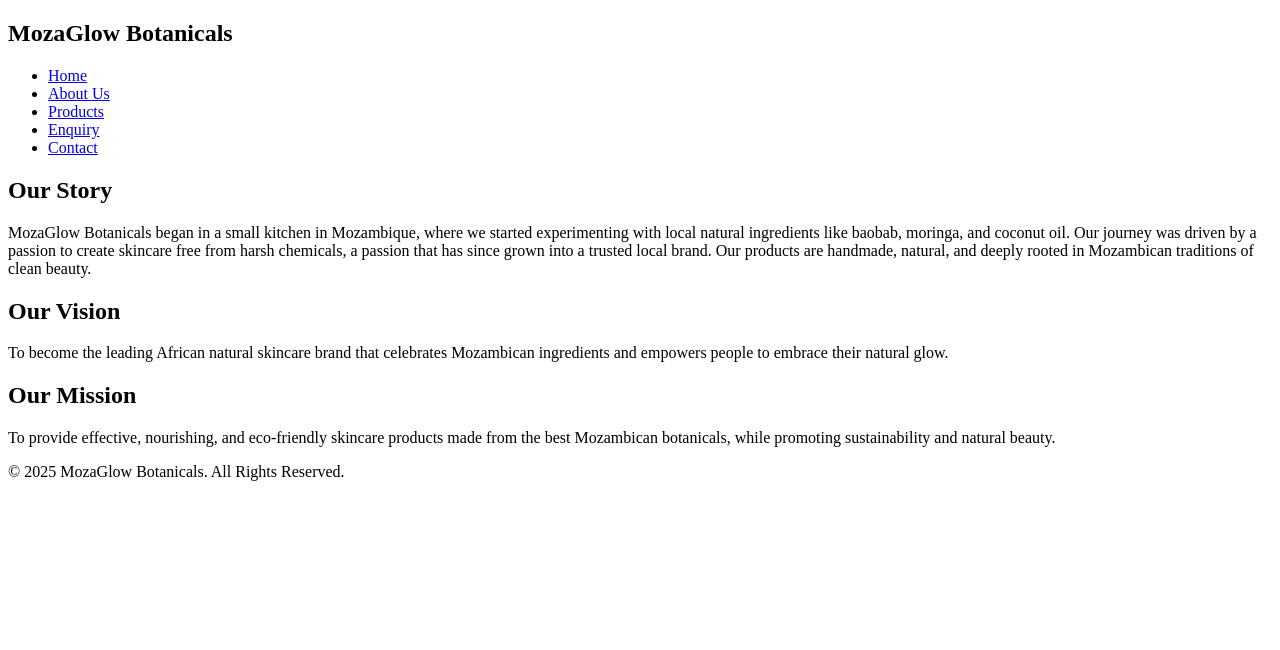
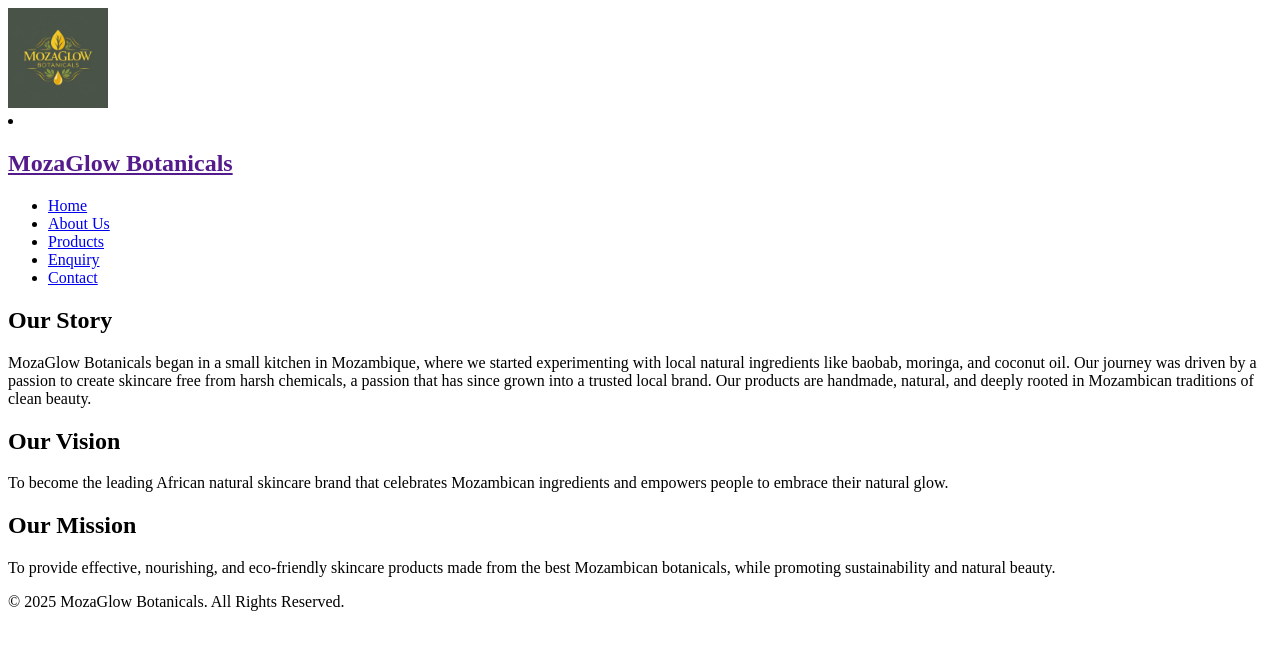
Before and after one commit to VCSTDN2024/wede5020-part-1-assignment-1-Kaamilah-vc, a plain HTML site: page about.html in a window 1280 px wide. Drawn offline with Linux system fonts and the light colour scheme.

Commit message:
added:logo image and fixed the code

```diff
--- a/about.html
+++ b/about.html
@@ -9,9 +9,8 @@
     <header>
         <nav>
             <!--Website header -->
-            <div class="logo">
-                <h1>MozaGlow Botanicals</h1>
-            </div>
+            <a href="index.html"><img class="logoimg" src="Images/MozaGlow Botanicals Logo - Emblem, Nature-Inspired Design.jpg" width="100" height="100"alt="logoimg"></a>
+            <li class="logo"><a class="a-header" href="" ><h1>MozaGlow Botanicals</h1></a></li>
             <ul>
           <!--Navigation links to different pages-->
 
```
Also changed, not shown: contact.html (+2 -1 lines), enquiry.html (+7 -2 lines), index.html (+3 -1 lines), services.html (+2 -1 lines).
